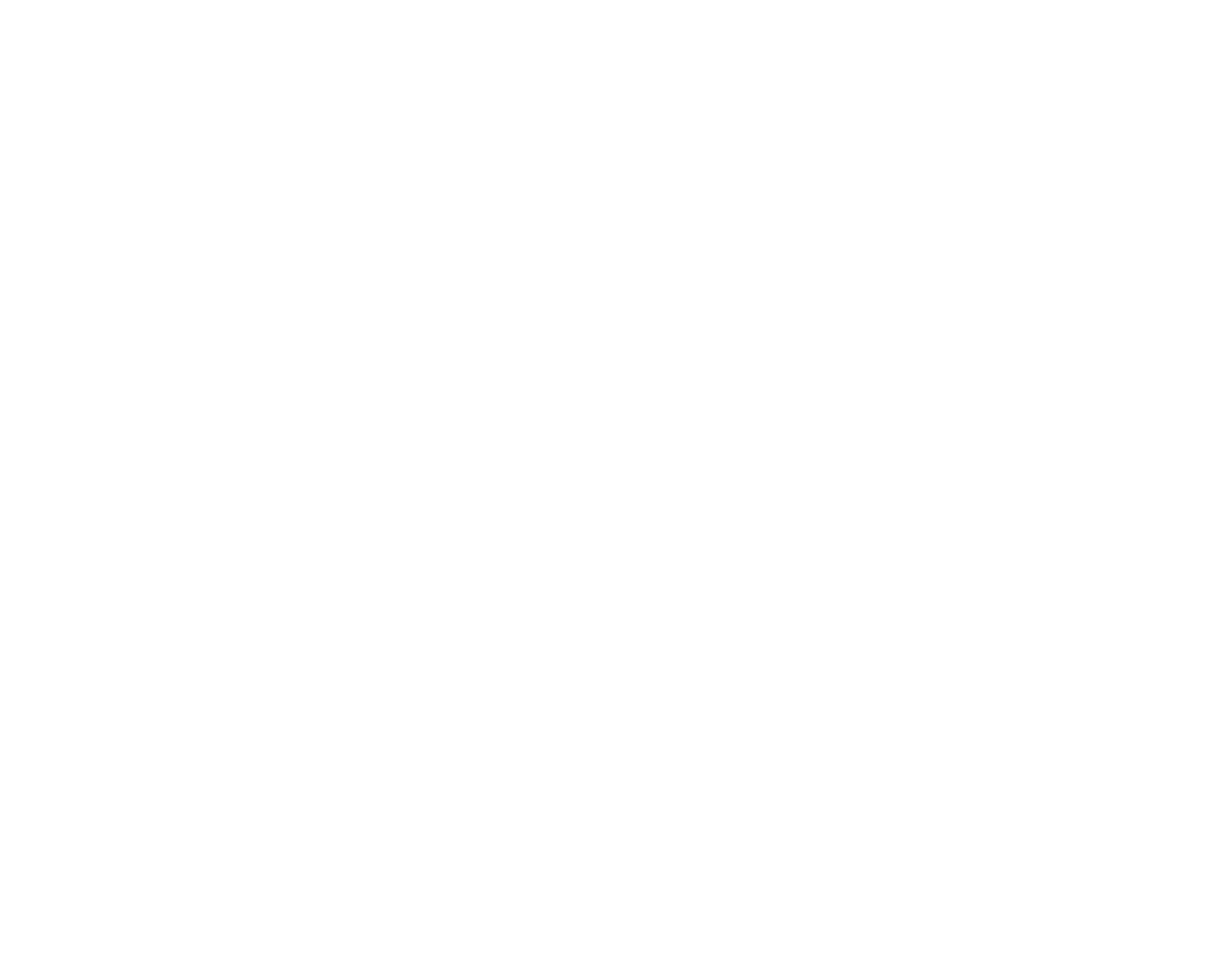
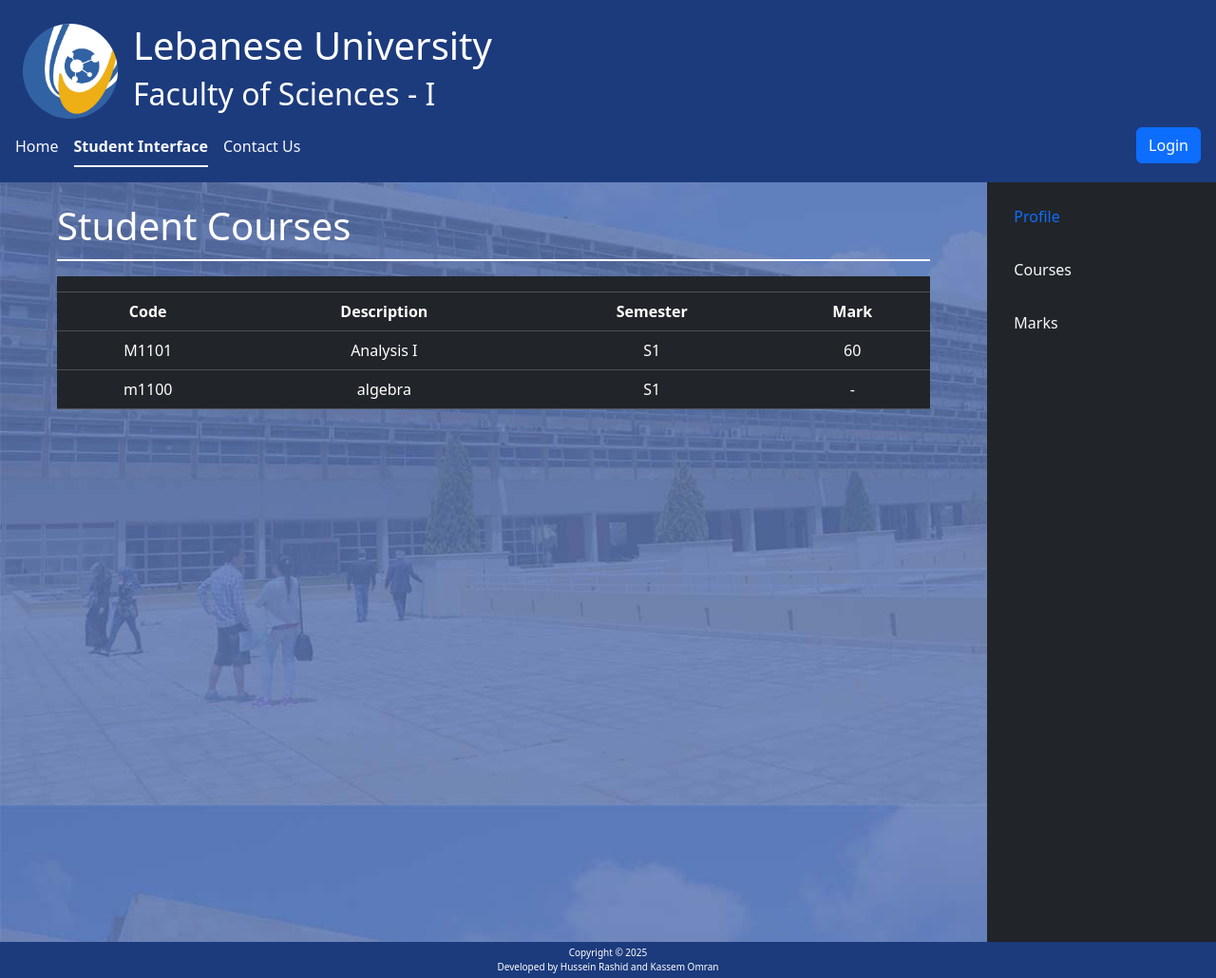
Before and after one commit to KassemOmran/ProjectWebsite, a plain HTML site: page courses.html in a window 1280 px wide. Shown: the whole page at 95% size. Before the commit the page ends 800 px from the top, so only its background shows below. Drawn offline with nearby package versions, Linux system fonts and the light colour scheme.

Commit message:
M Please enter the commit message for your changes. Lines startingergese enter the commit message for your changes. Lines starting
branch 'kassemedit' of https://github.com/KassemOmran/ProjectWebsite into kassemedit

 Please enter the commit message for your changes. Lines starting Please
 enter the commit message for your changes. Lines starting Please enter
 the commit message for your changes. Lines starting
Helo I commited this

d

```diff
--- a/courses.html
+++ b/courses.html
@@ -0,0 +1,168 @@
+<!DOCTYPE html>
+<html lang="en">
+
+<head>
+    <meta charset="UTF-8">
+    <meta name="viewport" content="width=device-width, initial-scale=1.0">
+    <link href="https://cdn.jsdelivr.net/npm/bootstrap@5.3.3/dist/css/bootstrap.min.css" rel="stylesheet"
+        integrity="sha384-QWTKZyjpPEjISv5WaRU9OFeRpok6YctnYmDr5pNlyT2bRjXh0JMhjY6hW+ALEwIH" crossorigin="anonymous">
+    <link rel="icon" href="images/science.jpg">
+    <style>
+        html,
+        body {
+            height: 100%;
+            margin: 0;
+            padding: 0;
+        }
+
+        body {
+            background-repeat: no-repeat;
+            background-image: url('images/ULFS-HadathCampusBldgback1.1.jpg');
+            background-size: cover;
+            background-position: center center;
+            background-attachment: fixed;
+            min-height: 100vh;
+            margin: 0;
+            display: flex;
+            flex-direction: column;
+
+        }
+
+        .heading {
+            font-weight: lighter;
+            font-size: 40px;
+            border-bottom: 2px solid white;
+            padding-bottom: 5px;
+        }
+
+
+
+        #sidebar {
+            height: 100vh;
+            position: relative;
+        }
+
+        main {
+            flex: 1;
+            position: relative;
+        }
+
+        #custom-main {
+            position: relative;
+        }
+    </style>
+    <title>Document</title>
+</head>
+
+<body>
+    <main>
+        <div class="container-fluid text-white p-2 p-md-3" style="background-color:#1c3b7d;">
+            <div class="d-flex justify-content-start flex-row align-items-center gap-3 p-2">
+                <img src="images/science.jpg" alt="Faculty-logo" class=" img-fluid rounded-circle w-sm-25 h-sm-25"
+                    style="max-width: 100px; height: auto;">
+                <div class="d-flex justify-content-center flex-column align-items-start">
+                    <h1 class="d-none d-sm-block">Lebanese University</h1>
+                    <h2 class="d-none d-sm-block">Faculty of Sciences - I</h2>
+                </div>
+            </div>
+            <div class="d-flex flex-row justify-content-between">
+                <ul class="nav nav-underline ">
+                    <li class="nav-item">
+                        <a class="nav-link link-light" href="home.html">Home</a>
+                    </li>
+                    <li class="nav-item">
+                        <a class="nav-link link-light active" aria-current="page" href="student-interface.html">Student
+                            Interface</a>
+                    </li>
+                    <li class="nav-item">
+                        <a class="nav-link link-light" href="contact-us.html">Contact Us</a>
+                    </li>
+                </ul>
+                <a href="login.html"><button type="button" class="btn btn-primary">Login</button></a>
+            </div>
+        </div>
+        <div class="d-flex flex-row justify-content-between">
+            <div id="custom-main" class=" container w-md-75 pt-3 text-white m-1 m-md-5 mt-0 mt-md-0">
+                <p class="heading fs-1 w-md-25">Student Courses</p>
+                <div>
+                    <table class="table table-dark text-center">
+
+                        <thead>
+                            <tr>
+                                <th></th>
+                                <th></th>
+                                <th></th>
+                                <th></th>
+                            </tr>
+                            <tr>
+                                <th>Code</th>
+                                <th>Description</th>
+                                <th>Semester</th>
+                                <th>Mark</th>
+                            </tr>
+                        </thead>
+                        <tbody>
+                            <tr>
+                                <td>M1101</td>
+                                <td>Analysis I</td>
+                                <td>S1</td>
+                                <td>60</td>
+
+                            </tr>
+                            <tr>
+                                <td>m1100</td>
+                                <td>algebra</td>
+                                <td>S1</td>
+                                <td>-</td>
+
+                            </tr>
+                        </tbody>
+                    </table>
+                </div>
+                <button type="button" id="sidebar-button"
+                    class="btn btn-dark position-absolute top-0 end-0 m-0 d-block d-md-none "
+                    style="background:none; border: none;"><img src="images/menu-black.png" alt="" style="width: 40px;">
+                </button>
+
+            </div>
+            <div id="sidebar" class="container w-25 bg-dark d-none d-md-block mw-50 ">
+                <ul class="nav flex-column gap-3 pt-3">
+                    <button type="button" id="sidebar-button2"
+                        class="btn btn-dark position-absolute top-0 end-0 m-1 d-block d-md-none "
+                        style="background:none; border: none;"><img src="images/menu-black.png" alt=""
+                            style="width: 40px;">
+                    </button>
+                    <li class="nav-item">
+                        <a class="nav-link link-primary active" aria-current="page"
+                            href="student-interface.html">Profile</a>
+                    </li>
+                    <li class="nav-item">
+                        <a class="nav-link link-light" href="courses.html">Courses</a>
+                    </li>
+                    <li class="nav-item">
+                        <a class="nav-link link-light" href="marks.html">Marks</a>
+                    </li>
+            </div>
+        </div>
+    </main>
+    <footer class=" text-white text-center p-1 " style="font-size: 10px; background-color: #1c3b7d;position: relative;">
+        Copyright &copy; 2025<br>Developed by Hussein Rashid and Kassem Omran
+    </footer>
+
+
+    <script>
+        document.getElementById('sidebar-button').addEventListener('click', function () {
+            document.getElementById('sidebar').classList.toggle('d-none');
+            document.getElementById('sidebar').classList.toggle('w-25');
+            document.getElementById('custom-main').classList.add('d-none');
+        });
+        document.getElementById('sidebar-button2').addEventListener('click', function () {
+            document.getElementById('sidebar').classList.toggle('w-25');
+            document.getElementById('sidebar').classList.toggle('d-none');
+
+            document.getElementById('custom-main').classList.remove('d-none');
+        });
+    </script>
+</body>
+
+</html>
```
Also changed, not shown: home.html (+14 -14 lines).
